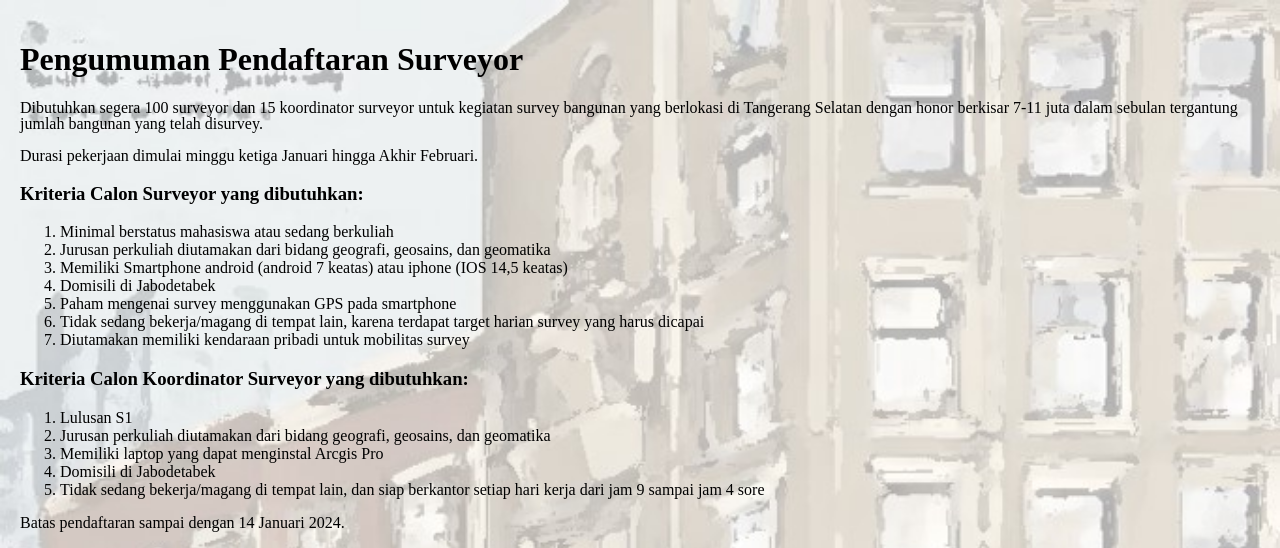
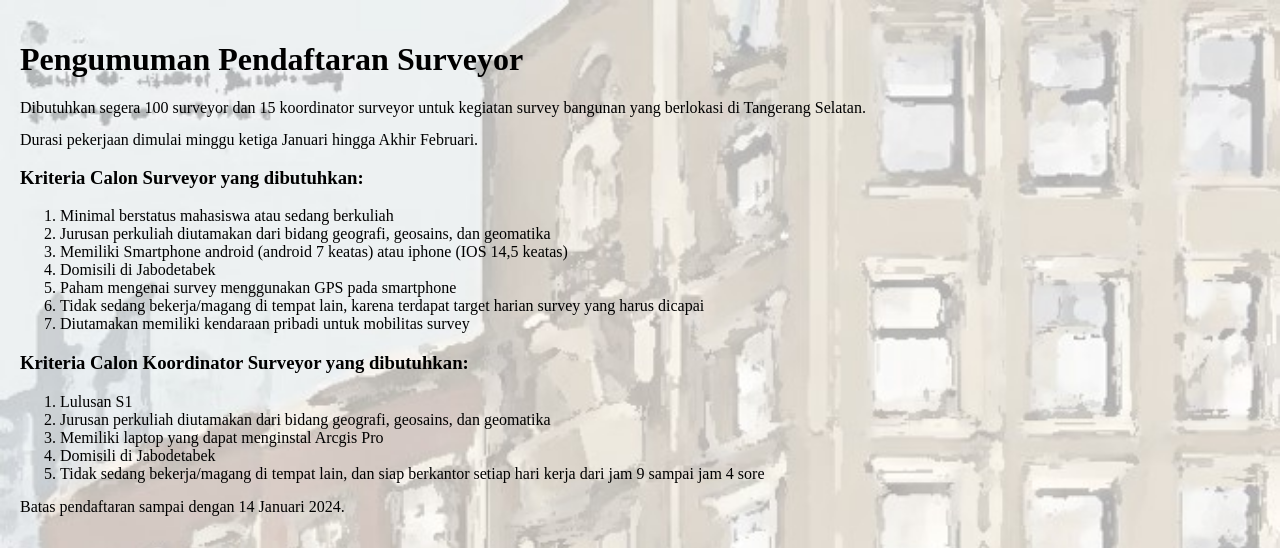
Before and after one commit to petadigital/surveitangsel, a plain HTML site: page index.html in a window 1280 px wide. Shown: the top 548 px of the page. Drawn offline with Linux system fonts and the light colour scheme.

Commit message:
Update index.html

```diff
--- a/index.html
+++ b/index.html
@@ -49,7 +49,7 @@
 </head>
 <body>
     <h1>Pengumuman Pendaftaran Surveyor</h1>
-    <p>Dibutuhkan segera 100 surveyor dan 15 koordinator surveyor untuk kegiatan survey bangunan yang berlokasi di Tangerang Selatan dengan honor berkisar 7-11 juta dalam sebulan tergantung jumlah bangunan yang telah disurvey.</p>
+    <p>Dibutuhkan segera 100 surveyor dan 15 koordinator surveyor untuk kegiatan survey bangunan yang berlokasi di Tangerang Selatan.</p>
     <p>Durasi pekerjaan dimulai minggu ketiga Januari hingga Akhir Februari.</p>
 
 
```
